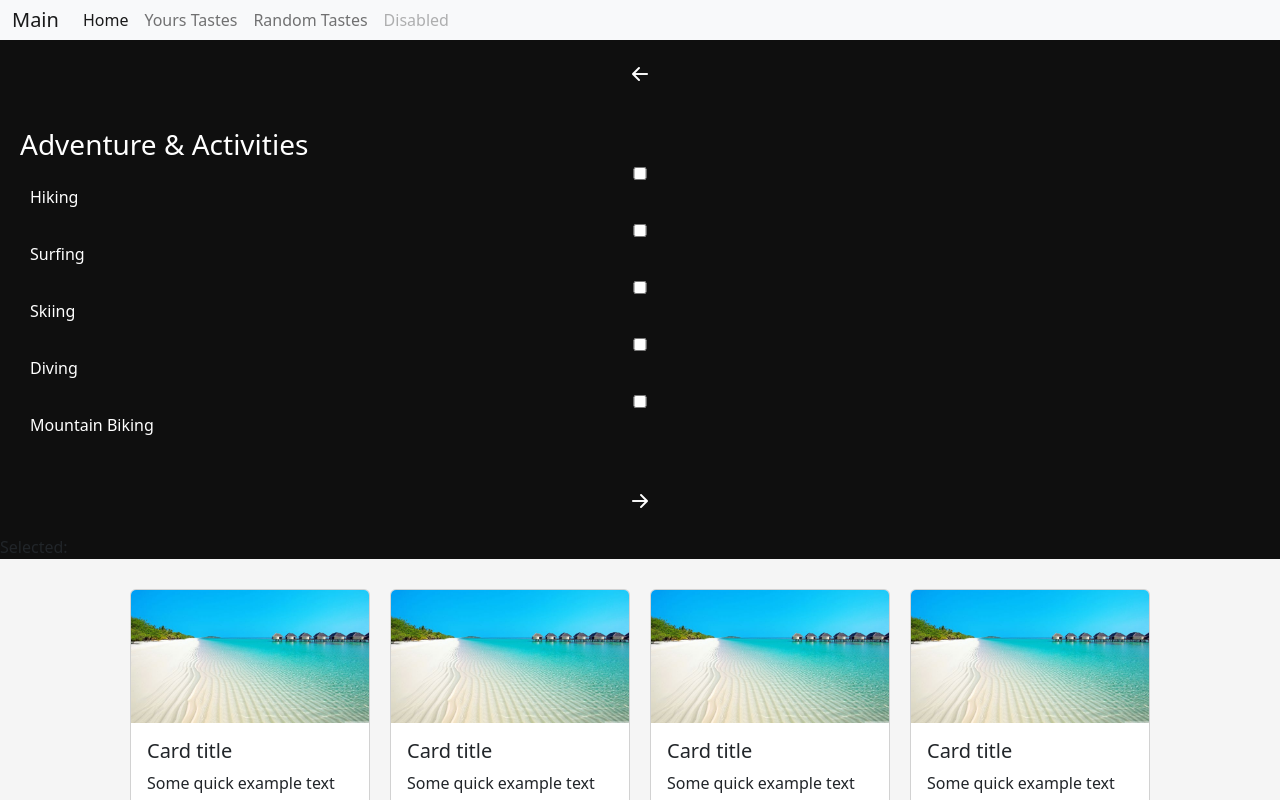
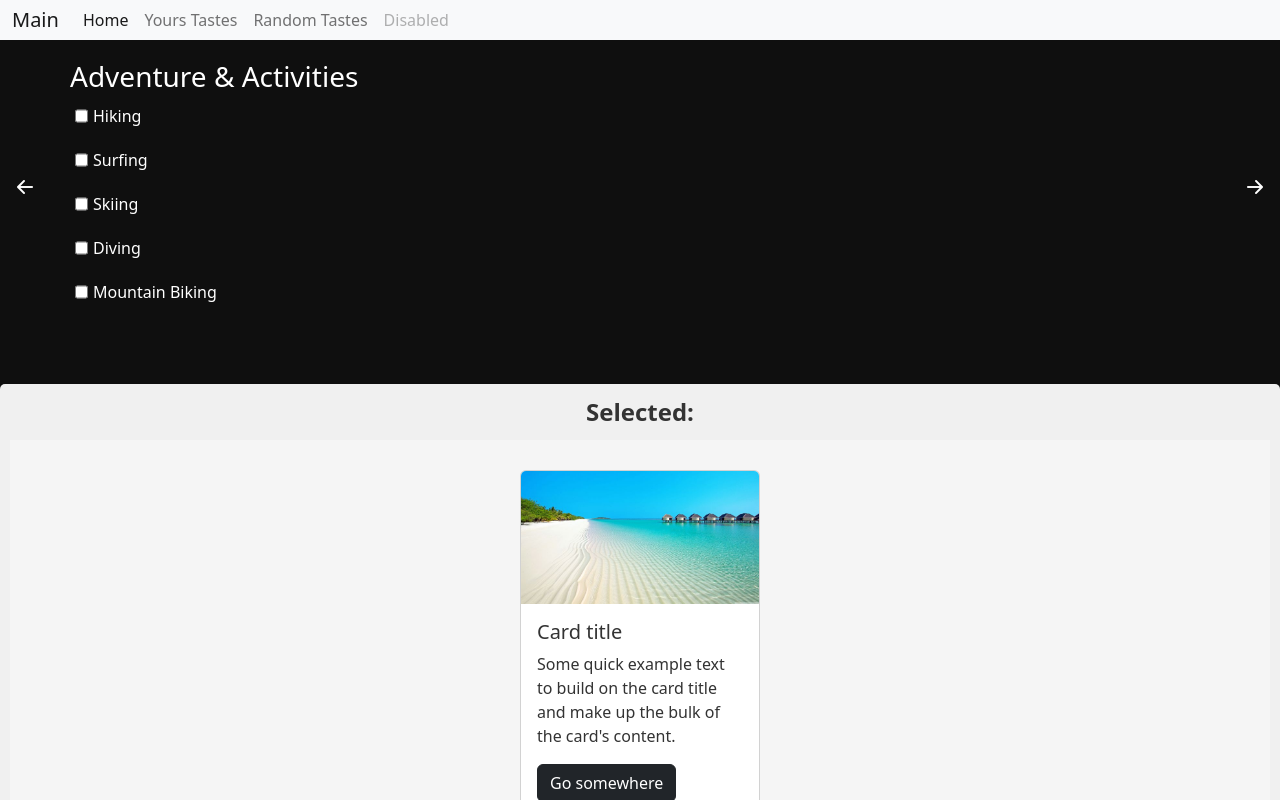
Before and after one commit to Jacksonpirlo/TravelTaste, a Vue app: page / in a window 1280 px wide. Both pictures are taken after a click on the element "Search by your tastes". Shown: the top 800 px of the page. Built offline with nearby package versions, Linux system fonts and the light colour scheme; a web font is replaced by a local one.

Commit message:
Agregando secciones de posible API con nextsJS

```diff
--- a/src/components/CardsSelected.vue
+++ b/src/components/CardsSelected.vue
@@ -1,58 +1,79 @@
 <template>
-<div class="card-container">
+<div class="card-container" v-if="cards">
 
         <div class="card" style="width: 15rem;">
     <img src="../img/carousel-theme1.jpg" class="card-img-top" alt="...">
     <div class="card-body">
         <h5 class="card-title">Card title</h5>
         <p class="card-text">Some quick example text to build on the card title and make up the bulk of the card's content.</p>
-        <a href="#" class="btn btn-primary">Go somewhere</a>
+        <a @click="moreInfo()" class="btn btn-dark">Go somewhere</a>
     </div>
 </div>
 
-<div class="card" style="width: 15rem;">
-    <img src="../img/carousel-theme1.jpg" class="card-img-top" alt="...">
-    <div class="card-body">
-        <h5 class="card-title">Card title</h5>
-        <p class="card-text">Some quick example text to build on the card title and make up the bulk of the card's content.</p>
-        <a href="#" class="btn btn-primary">Go somewhere</a>
-    </div>
 </div>
 
-<div class="card" style="width: 15rem;">
-    <img src="../img/carousel-theme1.jpg" class="card-img-top" alt="...">
-    <div class="card-body">
-        <h5 class="card-title">Card title</h5>
-        <p class="card-text">Some quick example text to build on the card title and make up the bulk of the card's content.</p>
-        <a href="#" class="btn btn-primary">Go somewhere</a>
+<div class="card-more">
+    <div v-if="moreInformation" class="card-more-info">
+        <img src="../img/carousel-theme1.jpg" alt="">
+        <h3>Okokokoko</h3>
+        <p>More information</p>
+
+        <div class="info-grid">
+            <div class="info-item">
+                <div class="country cube">
+                    <h4>País</h4>
+                    <p>Descripción breve del país.</p>
+                </div>
+
+                <div class="price-travel cube">
+                    <h4>Costo de viaje</h4>
+                <p>Avión: $500</p>
+                <p>Bus: $100</p>
+                </div>
+
+                <div class="hoteles cube">
+                    <h4>Hoteles cercanos</h4>
+                <p>Hotel 1: $150/noche</p>
+                <p>Hotel 2: $120/noche</p>
+                </div>
+            </div>
+            <!-- <div class="info-item">
+                <h4>Costo de viaje</h4>
+                <p>Avión: $500</p>
+                <p>Bus: $100</p>
+            </div>
+            <div class="info-item">
+                <h4>Hoteles cercanos</h4>
+                <p>Hotel 1: $150/noche</p>
+                <p>Hotel 2: $120/noche</p>
+            </div> -->
+        </div>
+        <a @click="closed" class="btn btn-dark">Cerrar</a>
     </div>
-</div>
-
-
-<div class="card" style="width: 15rem;">
-    <img src="../img/carousel-theme1.jpg" class="card-img-top" alt="...">
-    <div class="card-body">
-        <h5 class="card-title">Card title</h5>
-        <p class="card-text">Some quick example text to build on the card title and make up the bulk of the card's content.</p>
-        <a href="#" class="btn btn-primary">Go somewhere</a>
-    </div>
-</div>
-
-<div class="card" style="width: 15rem;">
-    <img src="../img/carousel-theme1.jpg" class="card-img-top" alt="...">
-    <div class="card-body">
-        <h5 class="card-title">Card title</h5>
-        <p class="card-text">Some quick example text to build on the card title and make up the bulk of the card's content.</p>
-        <a href="#" class="btn btn-primary">Go somewhere</a>
-    </div>
-</div>
-
 </div>
 </template>
 
 <script>
 export default {
     name: 'CardsSelected',
+    data() {
+        return {
+            moreInformation: false,
+            cards: true
+        }
+    },
+
+    methods: {
+        moreInfo() {
+            this.moreInformation = true
+            this.cards = false
+        },
+
+        closed() {
+            this.moreInformation = false
+            this.cards = true
+        }
+    }
 }
 </script>
 
@@ -70,4 +91,69 @@ export default {
 .card-container .card {
     margin: 10px;
 }
+
+.about-container {
+        display: flex;
+        flex-direction: column;
+        justify-content: center;
+    }
+
+    .about-description {
+        display: grid;
+        grid-template-columns: repeat(2, 1fr);
+    }
+
+    .card-more {
+        display: flex;
+        justify-content: center;
+        align-items: center;
+        height: 100%;
+        background-color: #f5f5f5;
+        text-align: center;
+        padding: 20px;
+    }
+
+    .card-more-info a {
+        margin-top: 30px;
+    }
+
+    .card-more img {
+        width: 100%;
+        height: 100%;
+    }
+
+    .info-grid {
+        display: grid;
+        grid-template-columns: repeat(1, 1fr);
+        gap: 15px;
+        font-size: .9em;
+    }
+
+    .info-item {
+        display: flex;
+        justify-content: center;
+        align-items: center;
+        flex-wrap: wrap;
+        background-color: #fff;
+        padding: 10px;
+        width: 100%;
+        border-radius: 10px;
+        box-shadow: 0 4px 8px rgba(0, 0, 0, 0.1);
+    }
+
+    .info-item .cube {
+        margin: 20px;
+        max-width: 50%;
+    }
+
+    .info-item h4 {
+        margin-bottom: 10px;
+        font-size: 1em;
+        color: #333;
+    }
+
+    .info-item p {
+        margin: 5px 0;
+        color: #666;
+    }
 </style>
--- a/src/components/CheckSecction.vue
+++ b/src/components/CheckSecction.vue
@@ -114,7 +114,7 @@ export default {
     overflow: hidden;
     position: relative;
     justify-content: center;
-    flex-wrap: wrap;
+    /* flex-wrap: wrap; */
     }
 
     .carousel-wrapper {
@@ -126,7 +126,7 @@ export default {
     .carousel-track {
     display: flex;
     transition: transform 0.5s ease-in-out;
-    width: fit-content;
+    width:fit-content;
     }
 
 
@@ -147,7 +147,7 @@ export default {
     padding: 10px;
     z-index: 10;
     user-select: none;
-        width: 50px;
+    width: 50px;
     display: flex;
     align-items: center;
     justify-content: center;
@@ -160,13 +160,33 @@ export default {
         display: flex;
         flex-direction: column;
         padding: 5px;
+        flex-direction: row;
+            /* flex-wrap: wrap; */
+            justify-content: space-between;
     }
     .theme-slide label {
         padding: 5px;
+        width: 100%;
+            text-align: left;
+    }
+
+    .check-selected {
+        margin-top: 50px;
+        padding: 10px;
+        background-color: #f0f0f0;
+        border-radius: 5px;
+        color: #333;
+    }
+
+    .check-selected p {
+        font-size: 1.5em;
+        margin-bottom: 10px;
+        text-align: center;
+        font-weight: bold;
     }
 
     /* .theme-slide label:hover {
-       color: #0026a3;
+        color: #0026a3;
     } */
 
 </style>
```
